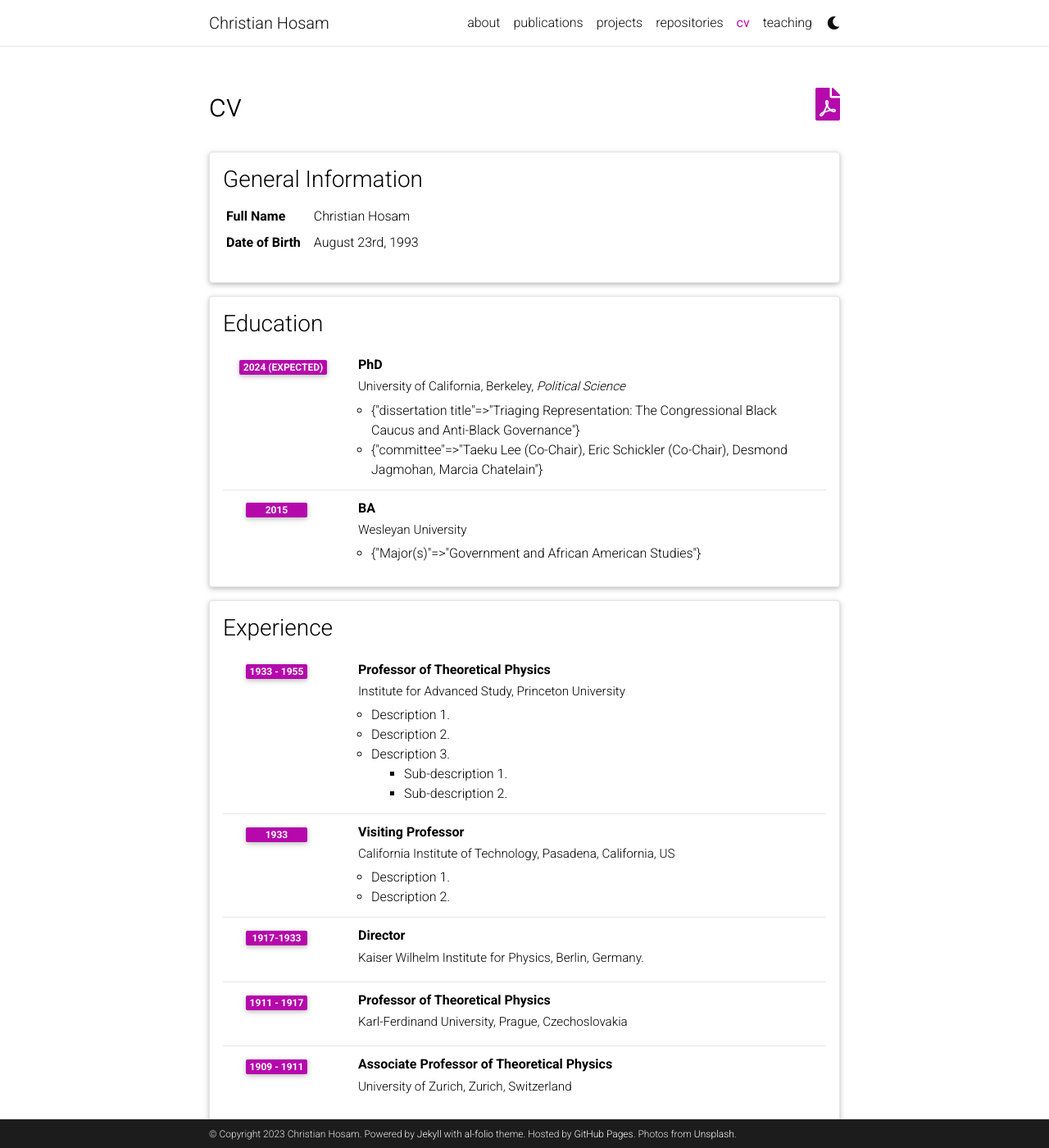
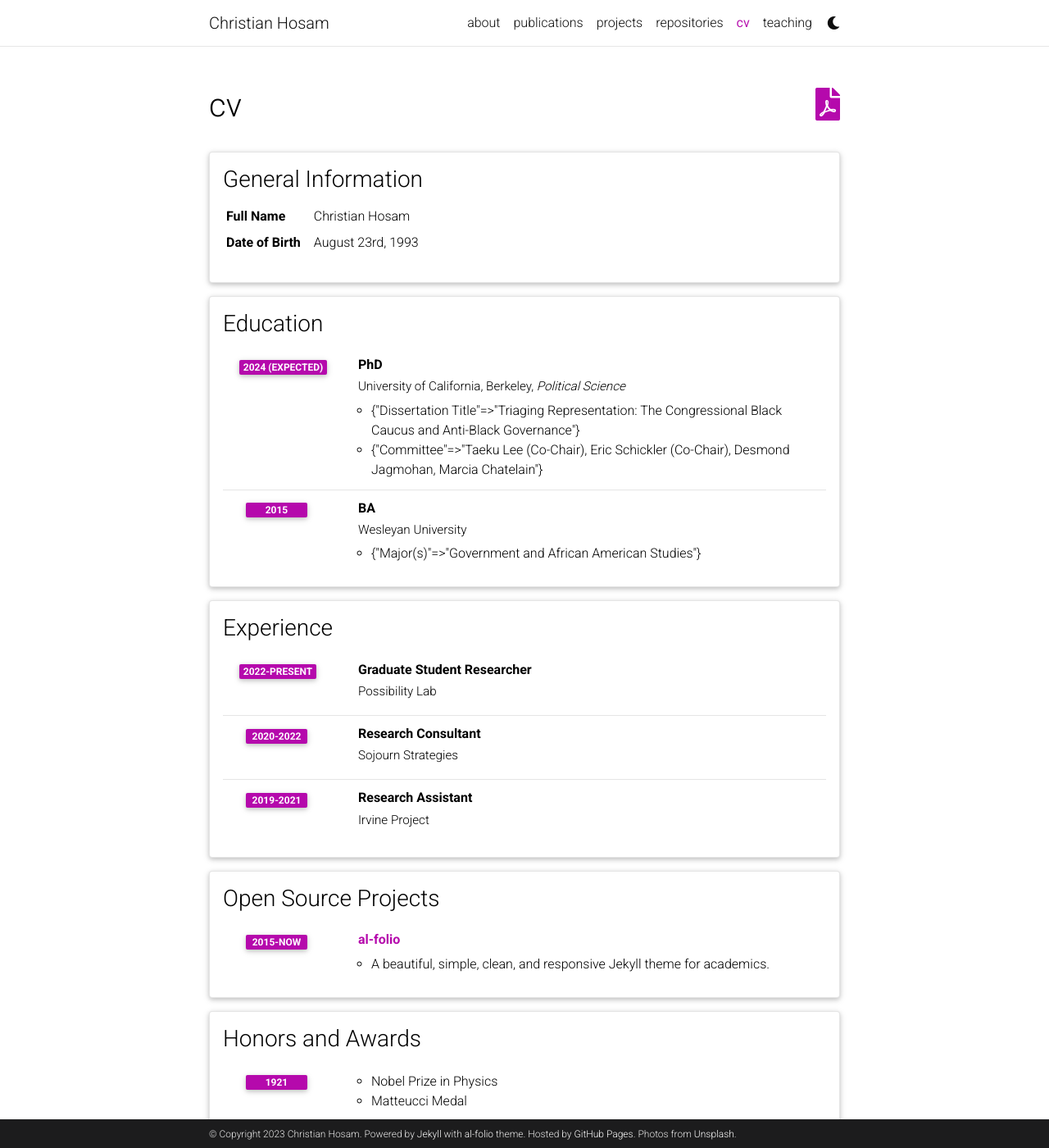
Before and after one commit to chosam2322/chosam2322.github.io, a Jekyll site: the page built from _pages/cv.md, in a window 1280 px wide and 1400 px high. Shown: the whole window at 82% size. Built offline with Jekyll 4.4.1, drawn with Linux system fonts in a browser that asks for light colours; comment, search, counter and statistics services are not loaded; a style sheet for code colours, icons or effects is not loaded.

Commit message:
Update cv.yml

```diff
--- a/_data/cv.yml
+++ b/_data/cv.yml
@@ -14,8 +14,8 @@
       institution: University of California, Berkeley, <i>Political Science</i>
       year: 2024 (expected)
       description:
-        - dissertation title: "Triaging Representation: The Congressional Black Caucus and Anti-Black Governance"
-        - committee: Taeku Lee (Co-Chair), Eric Schickler (Co-Chair), Desmond Jagmohan, Marcia Chatelain
+        - Dissertation Title: "Triaging Representation: The Congressional Black Caucus and Anti-Black Governance"
+        - Committee: Taeku Lee (Co-Chair), Eric Schickler (Co-Chair), Desmond Jagmohan, Marcia Chatelain
     - title: BA
       institution: Wesleyan University
       year: 2015
@@ -26,35 +26,17 @@
 - title: Experience
   type: time_table
   contents:
-    - title: Professor of Theoretical Physics
-      institution: Institute for Advanced Study, Princeton University
-      year: 1933 - 1955
-      description:
-        - Description 1.
-        - Description 2.
-        - title: Description 3.
-          contents:
-            - Sub-description 1.
-            - Sub-description 2.
-    - title: Visiting Professor
-      institution: California Institute of Technology, Pasadena, California, US
-      year: 1933
-      description:
-        - Description 1.
-        - Description 2.
+    - title: Graduate Student Researcher
+      institution: Possibility Lab
+      year: 2022-Present
 
-    - title: Director
-      institution: Kaiser Wilhelm Institute for Physics, Berlin, Germany.
-      year: 1917-1933
+    - title: Research Consultant
+      institution: Sojourn Strategies
+      year: 2020-2022
 
-    - title: Professor of Theoretical Physics
-      institution: Karl-Ferdinand University, Prague, Czechoslovakia
-      year: 1911 - 1917
-      description:
-
-    - title: Associate Professor of Theoretical Physics
-      institution: University of Zurich, Zurich, Switzerland
-      year: 1909 - 1911
+    - title: Research Assistant
+      institution: Irvine Project
+      year: 2019-2021
 
 - title: Open Source Projects
   type: time_table
```
